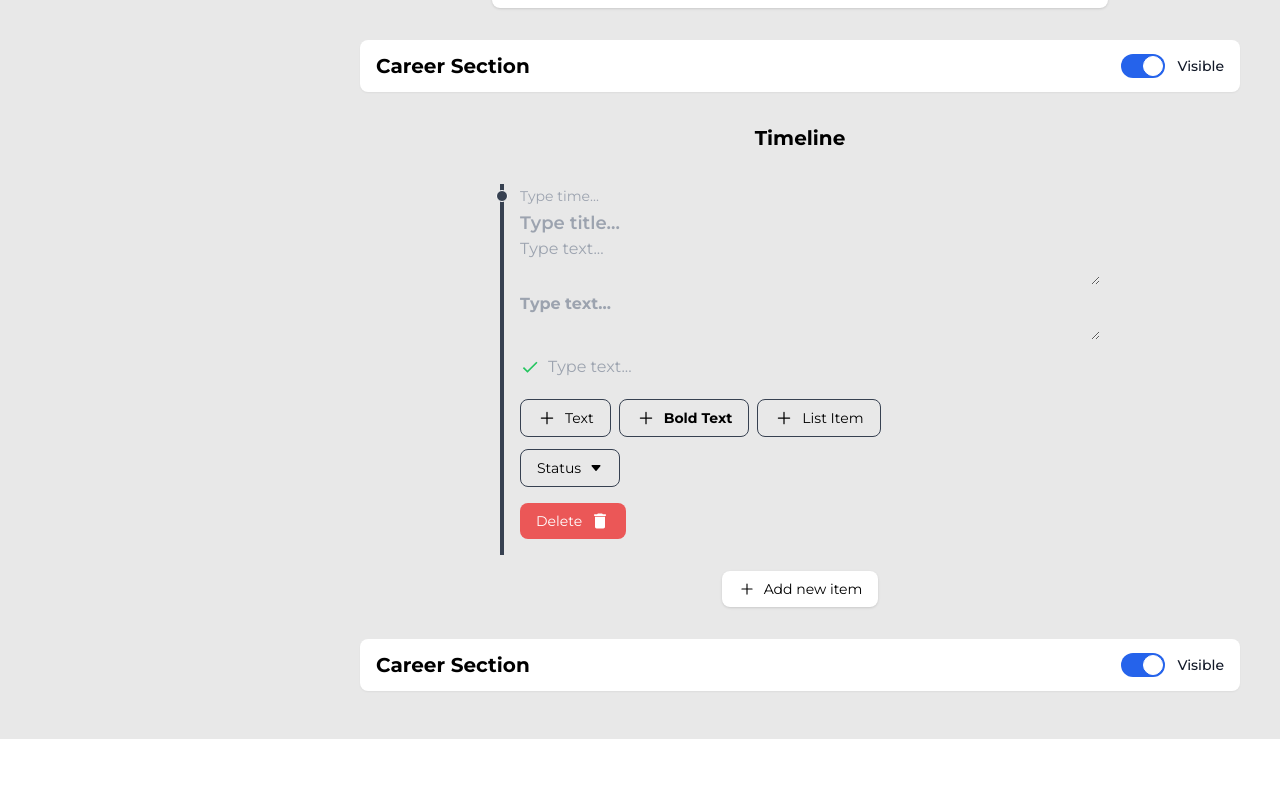
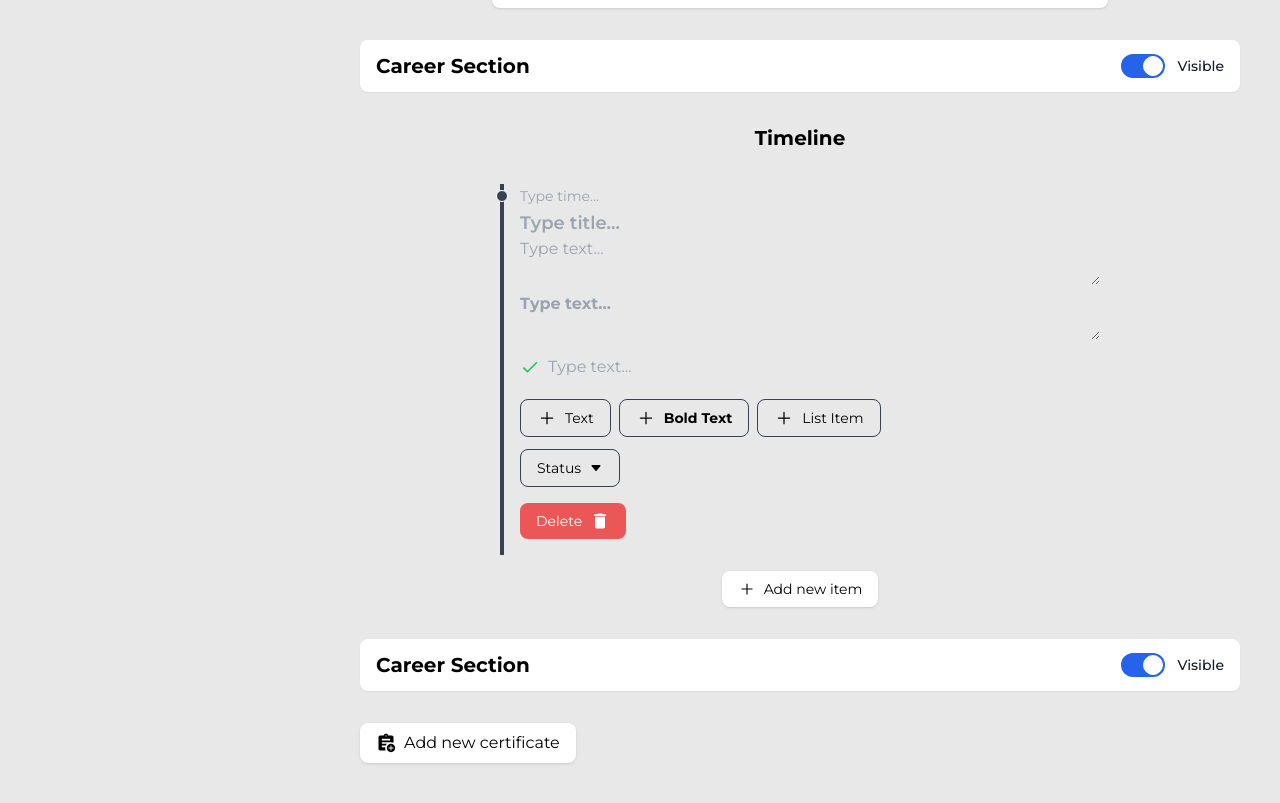
Before and after one commit to marionikolov17/Portfolio-Builder, a React (Vite) app in the folder client/: page / in a window 1280 px wide. Shown: the part 4123-4926 px from the top of the page. Before the commit the page ends 4862 px from the top, so only its background shows below. Built offline with nearby package versions, Linux system fonts and the light colour scheme.

Commit message:
Create add certificate button

```diff
--- a/client/src/features/themes/standart/components/CertificatesSectionStandard/CertificatesSectionStandard.jsx
+++ b/client/src/features/themes/standart/components/CertificatesSectionStandard/CertificatesSectionStandard.jsx
@@ -1,3 +1,5 @@
+import { MdAssignmentAdd } from "react-icons/md";
+
 export default function CertificatesSectionStandard() {
   return (
     <>
@@ -16,6 +18,11 @@ export default function CertificatesSectionStandard() {
           </label>
         </div>
       </div>
+      {/* Add certificate button */}
+      <button className="mt-8 flex items-center py-2 px-4 rounded-lg shadow bg-white hover:bg-gray-100 hover:text-primaryBlue">
+        <MdAssignmentAdd className="me-2 text-xl"/>
+        Add new certificate
+      </button>
     </>
   );
 }
```
